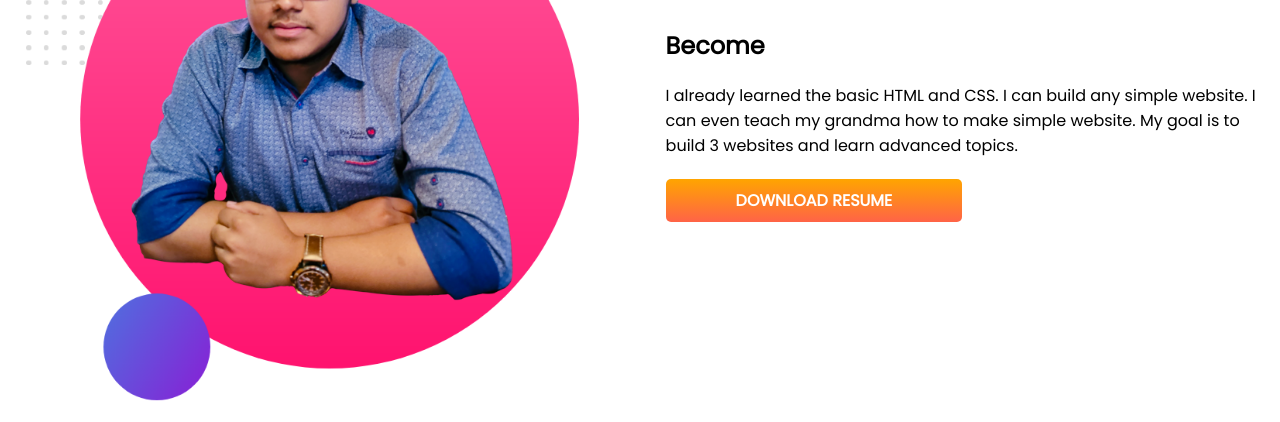
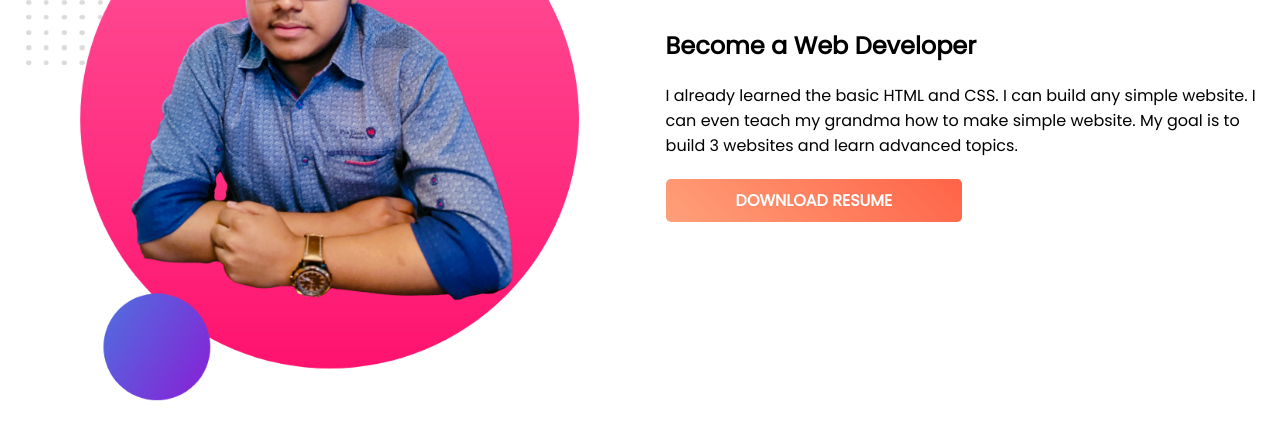
Before and after one commit to rakibul24466/developer-portfolio, a plain HTML site: page index.html in a window 1280 px wide. Shown: the part 782-1204 px from the top of the page. Drawn offline with Linux system fonts and the light colour scheme.

Commit message:
small changes

```diff
--- a/index.html
+++ b/index.html
@@ -40,7 +40,7 @@
 
         <div class="half-width">
             <h1>Dream Big</h1>
-            <h2>Become</h2>
+            <h2>Become a Web Developer</h2>
             <p>I already learned the basic HTML and CSS. I can build any simple website. I can even teach my grandma how
                 to make simple website. My goal is to build 3 websites and learn advanced topics.
             </p>
--- a/style.css
+++ b/style.css
@@ -32,7 +32,7 @@
 
 .link-button {
     text-decoration: none;
-    background-image: linear-gradient(orange, tomato);
+    background-image: linear-gradient(45deg, lightsalmon, tomato);
     color: white;
     font-weight: 700;
     padding: 10px 70px;
```
